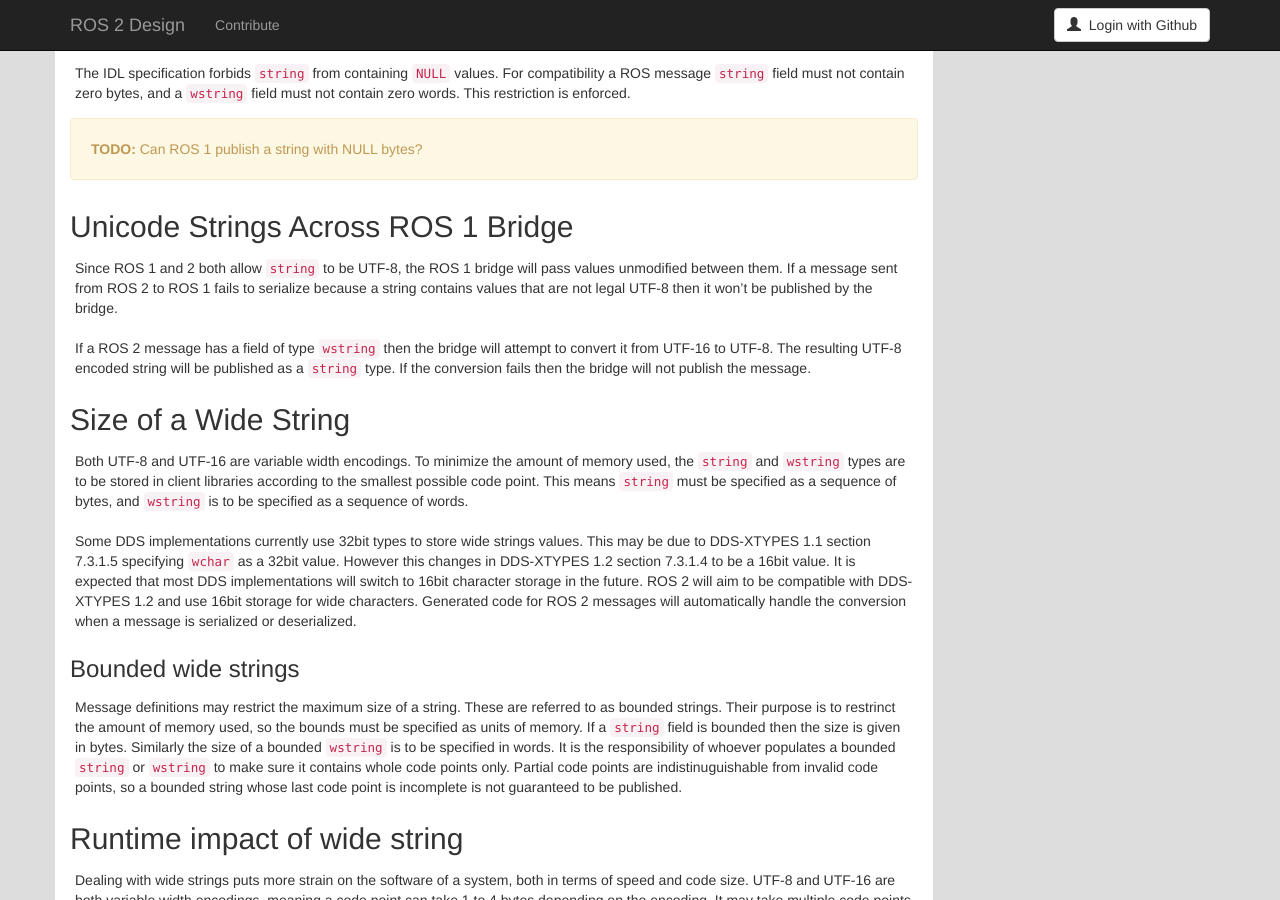
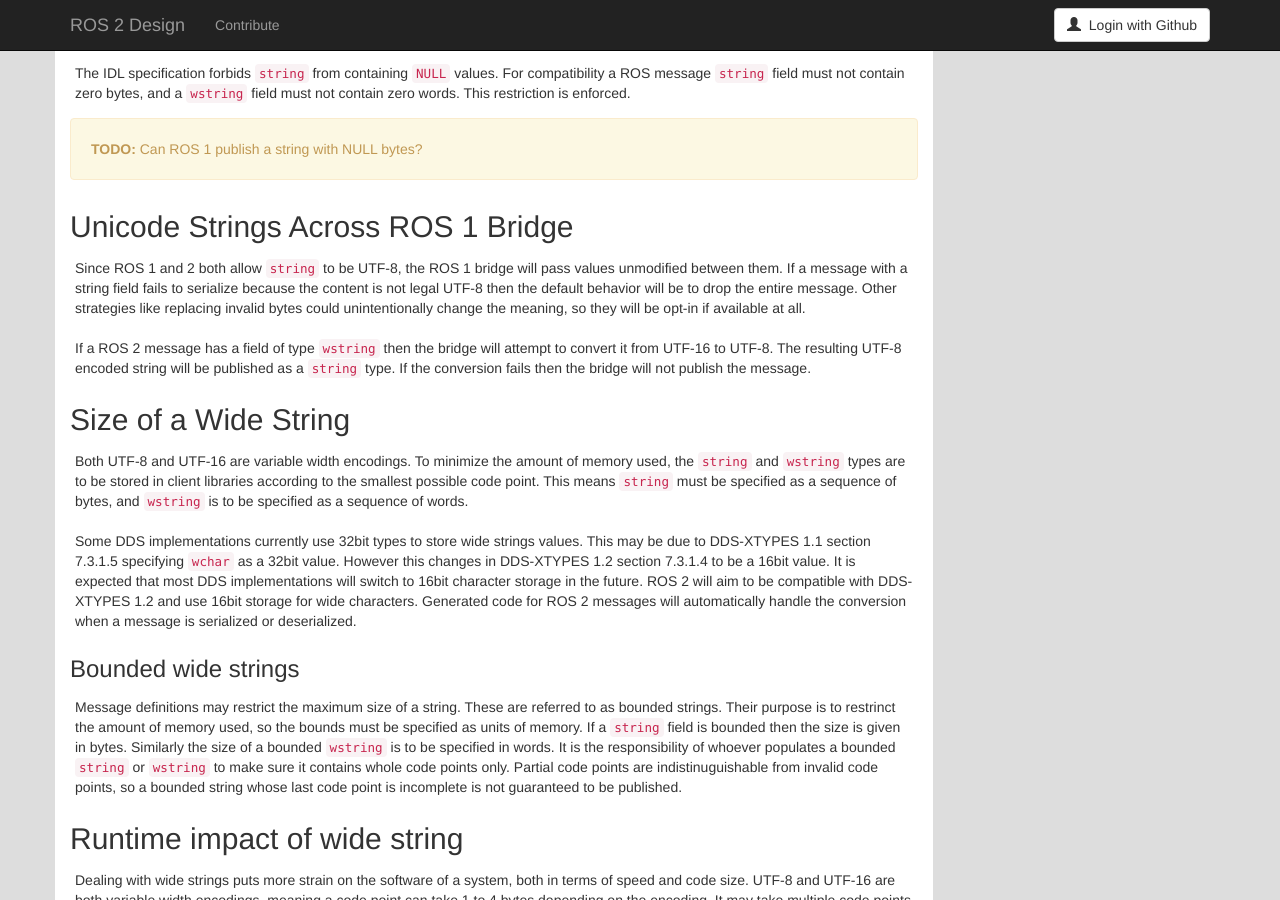
Before and after one commit to ros2/design, a Jekyll site: the page built from articles/WideStrings.md, in a window 1280 px wide and 900 px high, scrolled down 1265 px. Built offline with Jekyll 4.4.1, drawn with Linux system fonts in a browser that asks for light colours; nearby versions of some CDN libraries.

Commit message:
Mention other strategies for invalid data across bridge

```diff
--- a/articles/WideStrings.md
+++ b/articles/WideStrings.md
@@ -79,7 +79,8 @@
 
 ## Unicode Strings Across ROS 1 Bridge
 Since ROS 1 and 2 both allow `string` to be UTF-8, the ROS 1 bridge will pass values unmodified between them.
-If a message sent from ROS 2 to ROS 1 fails to serialize because a string contains values that are not legal UTF-8 then it won't be published by the bridge.
+If a message with a string field fails to serialize because the content is not legal UTF-8 then the default behavior will be to drop the entire message.
+Other strategies like replacing invalid bytes could unintentionally change the meaning, so they will be opt-in if available at all.
 
 If a ROS 2 message has a field of type `wstring` then the bridge will attempt to convert it from UTF-16 to UTF-8.
 The resulting UTF-8 encoded string will be published as a `string` type.
```
